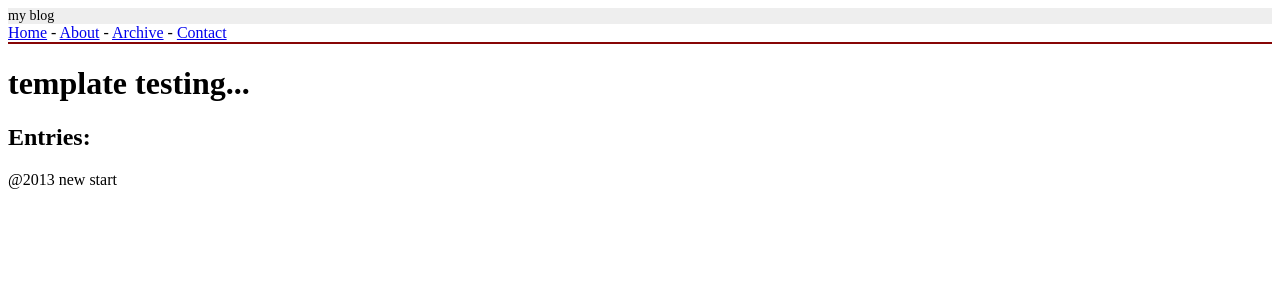
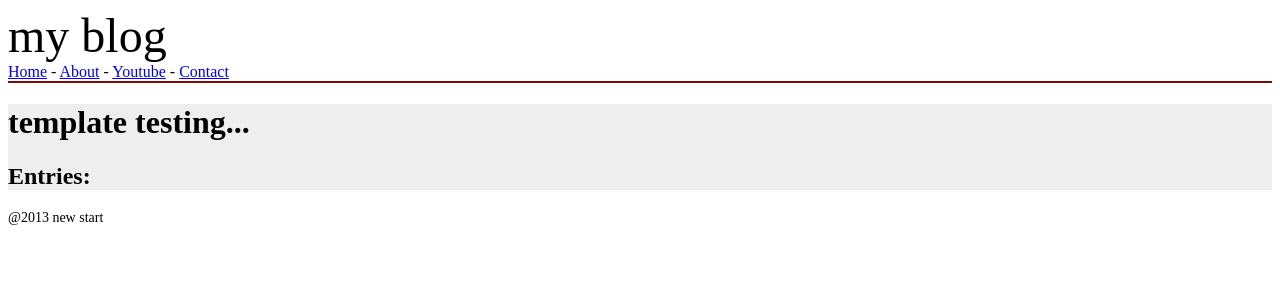
Before and after one commit to donjc23/d306, a Django app: page / in a window 1280 px wide. Shown: the top 300 px of the page. Run offline with Django 3.2, Linux system fonts and the light colour scheme; data that the repository does not hold is empty; parts of the project's set-up code (start-up, migrations or seed data) failed here and were passed over.

Commit message:
static/css templates

```diff
--- a/blog/apps/homepage/urls.py
+++ b/blog/apps/homepage/urls.py
@@ -4,5 +4,5 @@ urlpatterns = patterns('blog.apps.homepage.views',
                        url(r'^$', 'index', name="homepage_index"),
                        url(r'^about/$', 'about', name="homepage_about"),
                        url(r'^contact/$', 'contact', name="homepage_contact"),
-                       url(r'^archive/$', 'archive', name="homepage_archive"),
+                       url(r'^youtube/$', 'youtube', name="homepage_youtube"),
 )
--- a/blog/apps/homepage/views.py
+++ b/blog/apps/homepage/views.py
@@ -1,16 +1,17 @@
 from django.shortcuts import render_to_response
 from blog.apps.data.models import Entry
+from django.template import RequestContext
 
 def index(request):
     entries = Entry.objects.published_entries().order_by('-id')
     ctx = {'entries':entries}
-    return render_to_response('homepage/index.html', ctx)
+    return render_to_response('homepage/index.html', ctx, context_instance=RequestContext(request))
 
 def about(request):
-    return render_to_response('homepage/about.html')
+    return render_to_response('homepage/about.html', context_instance=RequestContext(request))
 
 def contact(request):
-    return render_to_response('homepage/contact.html')
+    return render_to_response('homepage/contact.html', context_instance=RequestContext(request))
 
-def archive(request):
-    return render_to_response('homepage/archive.html')
+def youtube(request):
+    return render_to_response('homepage/youtube.html', context_instance=RequestContext(request))
--- a/blog/static/css/main.css
+++ b/blog/static/css/main.css
@@ -1,15 +1,15 @@
 #top{
-   font-size:24px;
+   font-size:48px;
 }
 
 #navi{
    border-bottom: 2px solid #870505;
 }
 
-#top{
+#content{
    background-color:#eee;
 }
 
-#top{
+#footer{
    font-size:14px;
 }
--- a/blog/templates/base.html
+++ b/blog/templates/base.html
@@ -3,7 +3,7 @@
   <head>
     <title> {% block title %}{% endblock %} </title>
 	{% block js %}{% endblock %}
-	{% block css %}<link rel="stylesheet" href="/static/css/main.css">{% endblock %}
+	{% block css %}<link rel="stylesheet" href="{{ STATIC_URL}}css/main.css">{% endblock %}
   </head>
 
   <body>
--- a/blog/templates/homepage/index.html
+++ b/blog/templates/homepage/index.html
@@ -9,7 +9,7 @@
 <!-- ----------body------------------------ -->
 {% block navi %}
 	<a href="{% url homepage_index %}">Home</a> - <a href="{% url homepage_about %}">About</a> -
-	<a href="{% url homepage_archive %}">Archive</a> - <a href="{% url homepage_contact %}">Contact</a>
+	<a href="{% url homepage_youtube %}">Youtube</a> - <a href="{% url homepage_contact %}">Contact</a>
 {% endblock %}
 <!-- ---------------------------------- -->
 {% block content %}
--- a/blog/urls.py
+++ b/blog/urls.py
@@ -5,10 +5,13 @@ from blog import settings
 from django.contrib import admin
 admin.autodiscover()
 
+##from django.contrib.staticfiles.urls import staticfiles_urlpatterns
+##urlpatterns += staticfiles_urlpatterns()
+
 urlpatterns = patterns('',
     (r'^', include('blog.apps.homepage.urls')),
     (r'^admin/', include(admin.site.urls)),
-    #(r'^static/(?P<path>.*)$', 'django.views.static.serve', {'document_root':settings.MEDIA_ROOT}),
+    (r'^static/(?P<path>.*)$', 'django.views.static.serve', {'document_root': settings.STATIC_URL}),
     # Examples:
     # url(r'^$', 'blog.views.home', name='home'),
     # url(r'^blog/', include('blog.foo.urls')),
```
Also changed, not shown: blog/settings.py (+8 -0 lines), blog/templates/homepage/youtube.html (added, +19 -0 lines).
